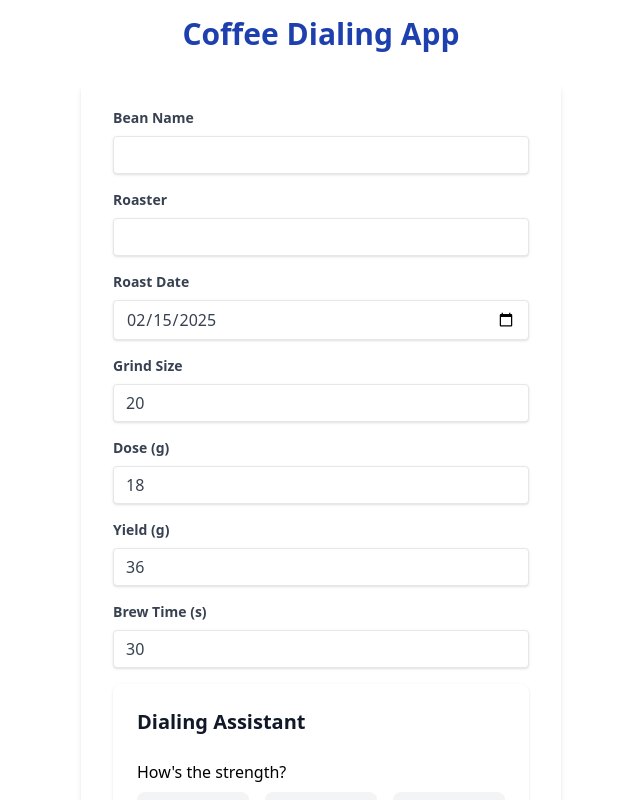
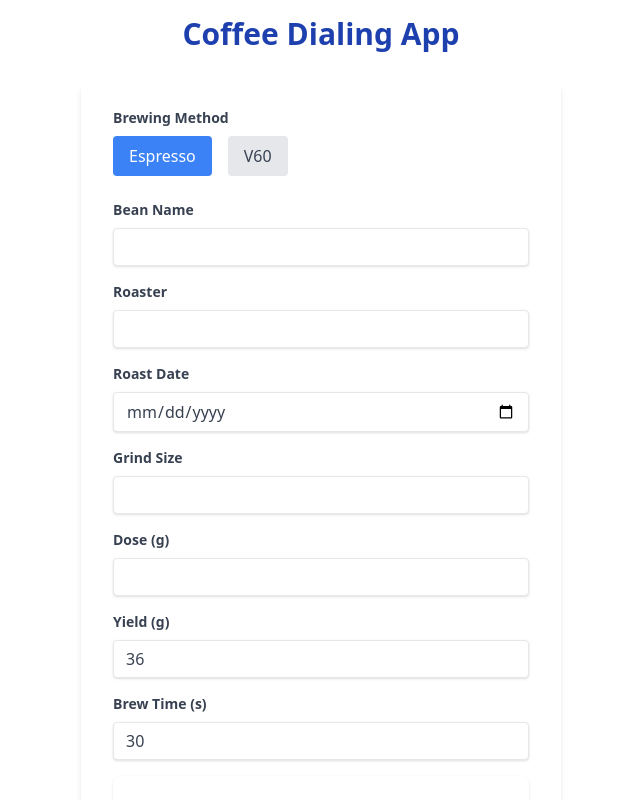
Before and after one commit to filipodu982/coffeeApp, a React app: page / in a window 1280 px wide. Shown: the top 800 px of the page, without its empty margins (319-959 px from the left). Built offline with nearby package versions, Linux system fonts and the light colour scheme.

Commit message:
Added V60 selection

```diff
--- a/src/App.js
+++ b/src/App.js
@@ -1,16 +1,33 @@
 import React, { useState, useEffect } from 'react';
 import './index.css';
 import DialingGuide from './components/DialingGuide';
+import { recipeStorage } from './utils/recipeStorage.js';
 
 const RecipeForm = ({ onSave }) => {
+  const [brewingMethod, setBrewingMethod] = useState('espresso');
   const [recipe, setRecipe] = useState({
-    beanName: '',
+    beanInfo: {
+      name: '',
       roaster: '',
       roastDate: new Date().toISOString().split('T')[0],
+    },
+    baseParams: {
       grindSize: 20,
-    doseWeight: 18,
+      doseWeight: brewingMethod === 'espresso' ? 18 : 15,
+      waterTemperature: 93,
+    },
+    methodParams: brewingMethod === 'espresso' ? {
       yield: 36,
-    brewTime: 30
+      brewTime: 30,
+      pressure: null,
+    } : {
+      totalWater: 250,
+      bloomWater: 30,
+      bloomTime: 30,
+      pourStages: [],
+      totalTime: 180,
+      drawdownTime: null,
+    },
   });
 
   const handleSubmit = (e) => {
@@ -27,8 +44,60 @@ const RecipeForm = ({ onSave }) => {
     });
   };
 
+  const handleMethodChange = (method) => {
+    setBrewingMethod(method);
+    setRecipe(prev => ({
+      ...prev,
+      baseParams: {
+        ...prev.baseParams,
+        doseWeight: method === 'espresso' ? 18 : 15,
+      },
+      methodParams: method === 'espresso' ? {
+        yield: 36,
+        brewTime: 30,
+        pressure: null,
+      } : {
+        totalWater: 250,
+        bloomWater: 30,
+        bloomTime: 30,
+        pourStages: [],
+        totalTime: 180,
+        drawdownTime: null,
+      },
+    }));
+  };
+
   return (
     <form onSubmit={handleSubmit} className="space-y-4 bg-white shadow-md rounded px-8 pt-6 pb-8 mb-4">
+      <div className="mb-6">
+  <label className="block text-gray-700 text-sm font-bold mb-2">
+    Brewing Method
+  </label>
+  <div className="flex gap-4">
+    <button
+      type="button"
+      onClick={() => handleMethodChange('espresso')}
+      className={`px-4 py-2 rounded ${
+        brewingMethod === 'espresso'
+          ? 'bg-blue-500 text-white'
+          : 'bg-gray-200 text-gray-700'
+      }`}
+    >
+      Espresso
+    </button>
+    <button
+      type="button"
+      onClick={() => handleMethodChange('v60')}
+      className={`px-4 py-2 rounded ${
+        brewingMethod === 'v60'
+          ? 'bg-blue-500 text-white'
+          : 'bg-gray-200 text-gray-700'
+      }`}
+    >
+      V60
+    </button>
+  </div>
+</div>
       <div>
         <label className="block text-gray-700 text-sm font-bold mb-2">
           Bean Name
@@ -89,6 +158,8 @@ const RecipeForm = ({ onSave }) => {
           className="shadow appearance-none border rounded w-full py-2 px-3 text-gray-700 leading-tight focus:outline-none focus:shadow-outline"
         />
       </div>
+      {brewingMethod === 'espresso' ? (
+  <div className="space-y-4">
     <div>
       <label className="block text-gray-700 text-sm font-bold mb-2">
         Yield (g)
@@ -96,10 +167,11 @@ const RecipeForm = ({ onSave }) => {
       <input
         type="number"
         step="0.1"
-          value={recipe.yield}
-          onChange={(e) =>
-            setRecipe({ ...recipe, yield: parseFloat(e.target.value) })
-          }
+        value={recipe.methodParams.yield}
+        onChange={(e) => setRecipe({
+          ...recipe,
+          methodParams: { ...recipe.methodParams, yield: parseFloat(e.target.value) }
+        })}
         className="shadow appearance-none border rounded w-full py-2 px-3 text-gray-700 leading-tight focus:outline-none focus:shadow-outline"
       />
     </div>
@@ -109,17 +181,83 @@ const RecipeForm = ({ onSave }) => {
       </label>
       <input
         type="number"
-          value={recipe.brewTime}
-          onChange={(e) =>
-            setRecipe({ ...recipe, brewTime: parseInt(e.target.value) })
-          }
+        value={recipe.methodParams.brewTime}
+        onChange={(e) => setRecipe({
+          ...recipe,
+          methodParams: { ...recipe.methodParams, brewTime: parseInt(e.target.value) }
+        })}
         className="shadow appearance-none border rounded w-full py-2 px-3 text-gray-700 leading-tight focus:outline-none focus:shadow-outline"
       />
     </div>
+  </div>
+) : (
+  <div className="space-y-4">
+    <div>
+      <label className="block text-gray-700 text-sm font-bold mb-2">
+        Total Water (g)
+      </label>
+      <input
+        type="number"
+        step="1"
+        value={recipe.methodParams.totalWater}
+        onChange={(e) => setRecipe({
+          ...recipe,
+          methodParams: { ...recipe.methodParams, totalWater: parseInt(e.target.value) }
+        })}
+        className="shadow appearance-none border rounded w-full py-2 px-3 text-gray-700 leading-tight focus:outline-none focus:shadow-outline"
+      />
+    </div>
+    <div className="grid grid-cols-2 gap-4">
+      <div>
+        <label className="block text-gray-700 text-sm font-bold mb-2">
+          Bloom Water (g)
+        </label>
+        <input
+          type="number"
+          value={recipe.methodParams.bloomWater}
+          onChange={(e) => setRecipe({
+            ...recipe,
+            methodParams: { ...recipe.methodParams, bloomWater: parseInt(e.target.value) }
+          })}
+          className="shadow appearance-none border rounded w-full py-2 px-3 text-gray-700 leading-tight focus:outline-none focus:shadow-outline"
+        />
+      </div>
+      <div>
+        <label className="block text-gray-700 text-sm font-bold mb-2">
+          Bloom Time (s)
+        </label>
+        <input
+          type="number"
+          value={recipe.methodParams.bloomTime}
+          onChange={(e) => setRecipe({
+            ...recipe,
+            methodParams: { ...recipe.methodParams, bloomTime: parseInt(e.target.value) }
+          })}
+          className="shadow appearance-none border rounded w-full py-2 px-3 text-gray-700 leading-tight focus:outline-none focus:shadow-outline"
+        />
+      </div>
+    </div>
+    <div>
+      <label className="block text-gray-700 text-sm font-bold mb-2">
+        Total Time (s)
+      </label>
+      <input
+        type="number"
+        value={recipe.methodParams.totalTime}
+        onChange={(e) => setRecipe({
+          ...recipe,
+          methodParams: { ...recipe.methodParams, totalTime: parseInt(e.target.value) }
+        })}
+        className="shadow appearance-none border rounded w-full py-2 px-3 text-gray-700 leading-tight focus:outline-none focus:shadow-outline"
+      />
+    </div>
+  </div>
+)}
 
       {/* Add the Dialing Guide component here */}
       <DialingGuide
   currentRecipe={recipe}
+  brewingMethod={brewingMethod}
   onUpdateRecipe={(updatedRecipe) => {
     setRecipe(updatedRecipe);
   }}
@@ -153,10 +291,15 @@ const RecipeList = ({ recipes, onSelect }) => {
               onClick={() => onSelect(recipe)}
               className="block w-full p-4 text-left bg-white rounded-lg shadow hover:bg-gray-100"
             >
-              <div className="font-bold">{recipe.beanName}</div>
+              <div className="font-bold">
+                {recipe.beanInfo ? recipe.beanInfo.name : recipe.beanName}
+              </div>
               <div className="text-sm text-gray-500">
-                {recipe.roaster} -{' '}
-                {new Date(recipe.roastDate).toLocaleDateString()}
+                {recipe.beanInfo ? recipe.beanInfo.roaster : recipe.roaster} -{' '}
+                {new Date(recipe.beanInfo ? recipe.beanInfo.roastDate : recipe.roastDate).toLocaleDateString()}
+              </div>
+              <div className="text-xs text-gray-400 mt-1">
+                {recipe.brewingMethod ? recipe.brewingMethod.toUpperCase() : 'ESPRESSO'}
               </div>
             </button>
           </li>
@@ -217,16 +360,18 @@ const App = () => {
   const [selectedRecipe, setSelectedRecipe] = useState(null);
 
   useEffect(() => {
-    const savedRecipes = localStorage.getItem('recipes');
-    if (savedRecipes) {
-      setRecipes(JSON.parse(savedRecipes));
-    }
+    const initializeApp = async () => {
+      await recipeStorage.migrateExistingRecipes();
+      const savedRecipes = recipeStorage.getAllRecipes();
+      setRecipes(savedRecipes);
+    };
+
+    initializeApp();
   }, []);
 
-  const handleSaveRecipe = (newRecipe) => {
-    const updatedRecipes = [...recipes, { ...newRecipe, id: Date.now() }];
-    setRecipes(updatedRecipes);
-    localStorage.setItem('recipes', JSON.stringify(updatedRecipes));
+  const handleSaveRecipe = (recipeData) => {
+    const newRecipe = recipeStorage.createRecipe(recipeData);
+    setRecipes(prevRecipes => [...prevRecipes, newRecipe]);
   };
 
   return (
--- /dev/null
+++ b/src/types/recipe.ts
@@ -0,0 +1,54 @@
+export type BrewingMethod = 'espresso' | 'v60';
+
+export interface BaseBeanInfo {
+  name: string;
+  roaster: string;
+  roastDate: string;
+}
+
+export interface BaseRecipeParams {
+  grindSize: number;
+  doseWeight: number;
+  waterTemperature?: number;
+}
+
+export interface EspressoParams {
+  yield: number;
+  brewTime: number;
+  pressure?: number;
+}
+
+export interface V60Params {
+  totalWater: number;
+  bloomWater: number;
+  bloomTime: number;
+  pourStages: PourStage[];
+  totalTime: number;
+  drawdownTime?: number;
+}
+
+export interface PourStage {
+  water: number;
+  time: number;
+}
+
+export interface TasteResults {
+  rating: number;
+  taste: {
+    sour: boolean;
+    bitter: boolean;
+    balanced: boolean;
+    strength: 'weak' | 'good' | 'strong';
+    notes: string;
+  };
+}
+
+export interface Recipe {
+  id: string;
+  createdAt: string;
+  brewingMethod: BrewingMethod;
+  beanInfo: BaseBeanInfo;
+  baseParams: BaseRecipeParams;
+  methodParams: EspressoParams | V60Params;
+  results: TasteResults;
+}
--- /dev/null
+++ b/src/utils/recipeStorage.js
@@ -0,0 +1,127 @@
+// Define brewing method constants
+const BREWING_METHODS = {
+  ESPRESSO: 'espresso',
+  V60: 'v60'
+};
+
+class RecipeStorage {
+  constructor() {
+    this.storageKey = 'recipes';
+  }
+
+  async migrateExistingRecipes() {
+    const existingRecipes = this.getAllRecipes();
+    const migratedRecipes = existingRecipes.map(recipe => {
+      // Check if recipe is already in new format
+      if ('brewingMethod' in recipe) {
+        return recipe;
+      }
+
+      // Migrate old format to new format
+      return {
+        id: recipe.id || Date.now().toString(),
+        createdAt: recipe.createdAt || new Date().toISOString(),
+        brewingMethod: BREWING_METHODS.ESPRESSO,
+        beanInfo: {
+          name: recipe.beanName || '',
+          roaster: recipe.roaster || '',
+          roastDate: recipe.roastDate || new Date().toISOString(),
+        },
+        baseParams: {
+          grindSize: recipe.grindSize || 20,
+          doseWeight: recipe.doseWeight || 18,
+          waterTemperature: recipe.temperature,
+        },
+        methodParams: {
+          yield: recipe.yield || 36,
+          brewTime: recipe.brewTime || 30,
+          pressure: recipe.pressure,
+        },
+        results: {
+          rating: recipe.rating || 0,
+          taste: {
+            sour: recipe.isSour || false,
+            bitter: recipe.isBitter || false,
+            balanced: recipe.isBalanced || false,
+            strength: 'good',
+            notes: recipe.notes || '',
+          },
+        },
+      };
+    });
+
+    localStorage.setItem(this.storageKey, JSON.stringify(migratedRecipes));
+  }
+
+  createRecipe(recipe) {
+    const newRecipe = {
+      id: Date.now().toString(),
+      createdAt: new Date().toISOString(),
+      brewingMethod: recipe.brewingMethod || BREWING_METHODS.ESPRESSO,
+      beanInfo: {
+        name: '',
+        roaster: '',
+        roastDate: new Date().toISOString(),
+        ...recipe.beanInfo,
+      },
+      baseParams: {
+        grindSize: 20,
+        doseWeight: recipe.brewingMethod === BREWING_METHODS.ESPRESSO ? 18 : 15,
+        ...recipe.baseParams,
+      },
+      methodParams: recipe.brewingMethod === BREWING_METHODS.ESPRESSO
+        ? {
+            yield: 36,
+            brewTime: 30,
+            ...recipe.methodParams,
+          }
+        : {
+            totalWater: 250,
+            bloomWater: 30,
+            bloomTime: 30,
+            pourStages: [],
+            totalTime: 180,
+            ...recipe.methodParams,
+          },
+      results: {
+        rating: 0,
+        taste: {
+          sour: false,
+          bitter: false,
+          balanced: false,
+          strength: 'good',
+          notes: '',
+        },
+        ...recipe.results,
+      },
+    };
+
+    const recipes = this.getAllRecipes();
+    recipes.push(newRecipe);
+    localStorage.setItem(this.storageKey, JSON.stringify(recipes));
+    return newRecipe;
+  }
+
+  getAllRecipes() {
+    const recipesJson = localStorage.getItem(this.storageKey);
+    return recipesJson ? JSON.parse(recipesJson) : [];
+  }
+
+  updateRecipe(updatedRecipe) {
+    const recipes = this.getAllRecipes();
+    const index = recipes.findIndex(r => r.id === updatedRecipe.id);
+    if (index !== -1) {
+      recipes[index] = updatedRecipe;
+      localStorage.setItem(this.storageKey, JSON.stringify(recipes));
+    }
+  }
+
+  deleteRecipe(id) {
+    const recipes = this.getAllRecipes();
+    const filteredRecipes = recipes.filter(r => r.id !== id);
+    localStorage.setItem(this.storageKey, JSON.stringify(filteredRecipes));
+  }
+}
+
+// Initialize and export a single instance
+export const recipeStorage = new RecipeStorage();
```
Also changed, not shown: src/utils/recipeStorage.ts (added), 2 other files (tests, documents, lock files or other folders). Lines whose indentation alone changed are shown as unchanged.
